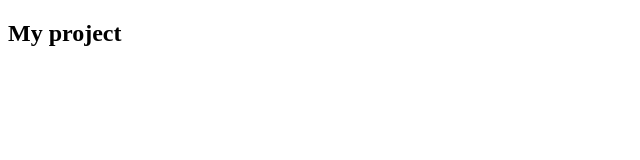
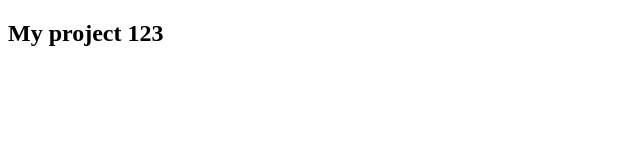
Before and after one commit to TanyaShevchenko/my-project, a plain HTML site: page index.html in a window 1280 px wide. Shown: the full height of the page, 0-640 px from the left. Drawn offline with Linux system fonts and the light colour scheme.

Commit message:
body was changed

```diff
--- a/index.html
+++ b/index.html
@@ -7,6 +7,6 @@
     <title>My project</title>
 </head>
 <body>
-  <h2>My project</h2>
+  <h2>My project 123</h2>
 </body>
 </html>
```
